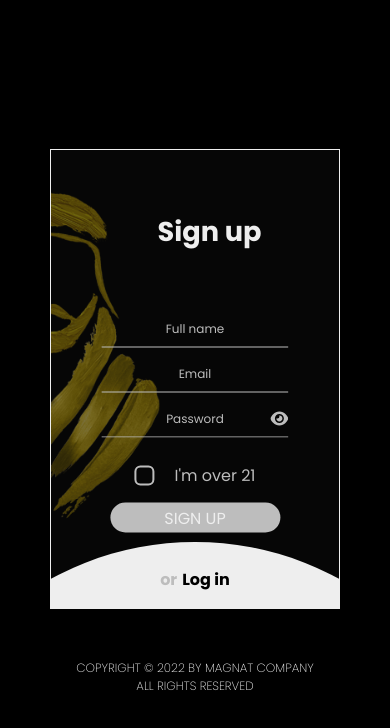
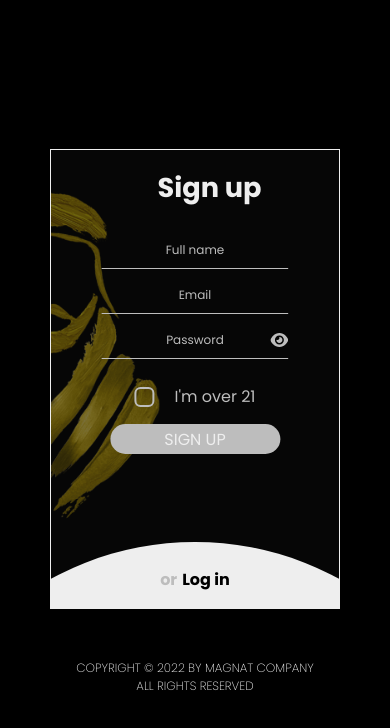
Before and after one commit to aramaramyan/Magnat_Company, a React (Create React App) app: page /login in a window 390 px wide. Shown: the top 728 px of the page. Built offline with nearby package versions, Linux system fonts and the light colour scheme; a web font is replaced by a local one.

Commit message:
fix(RegistrationMobile): change some CSS styles

```diff
--- a/src/components/SignUpForm/SignUpForm.jsx
+++ b/src/components/SignUpForm/SignUpForm.jsx
@@ -207,26 +207,32 @@ export default function SignUpForm({isSlide, handleSlide}) {
         <p>I'm over 21</p>
       </label>
       <button className="submit-btn" onClick={formSubmit}>Sign up</button>
+      <div className="error_wrapper">
         {ageError && (
-        <div className="error_wrapper">
+          <>
             <img src={warningIcon} alt="Warning Icon"/>
             <p>Please submit age</p>
-        </div>)}
+          </>
+        )}
         {fullName.error && fullName.error !== "Please fill input" && (
-        <div className="error_wrapper">
+          <>
             <img src={warningIcon} alt="Warning Icon"/>
             <p>{fullName.error}</p>
-        </div>)}
+          </>
+        )}
         {email.error && email.error !== "Please fill input" && (
-        <div className="error_wrapper">
+          <>
             <img src={warningIcon} alt="Warning Icon"/>
             <p>{email.error}</p>
-        </div>)}
+          </>
+        )}
         {password.error && password.error !== "Please fill input" && (
-        <div className="error_wrapper">
+          <>
             <img src={warningIcon} alt="Warning Icon"/>
             <p>{password.error}</p>
-        </div>)}
+          </>
+        )}
+      </div>
     </div>
   );
 }
--- a/src/pages/RegistrationMobile/RegistrationMobile.css
+++ b/src/pages/RegistrationMobile/RegistrationMobile.css
@@ -1,4 +1,4 @@
-.RegistrationMobile  {
+.RegistrationMobile {
     position: relative;
     min-height: 100vh;
     display: flex;
@@ -31,7 +31,7 @@
 
 .form-wrapper .signup {
     position: absolute;
-    top: 50%;
+    top: 40%;
     left: 50%;
     -webkit-transform: translate(-50%, -50%);
     width: 65%;
@@ -73,7 +73,7 @@
 .form-wrapper .signup .form-holder {
     position: relative;
     overflow: hidden;
-    margin-top: 50px;
+    margin-top: 15px;
     opacity: 1;
     visibility: visible;
     -webkit-transition: all 0.5s ease;
@@ -93,6 +93,7 @@
     line-height: 30px;
     padding: 8px 15px;
     border-bottom: 1px solid var(--lightGray);
+    border-radius: 0;
     width: 100%;
     font-size: 16px;
     color: var(--lightGray);
@@ -153,6 +154,7 @@
     background-repeat: no-repeat;
     background-size: cover;
     background-image: url("../../img/Registration/mob_bg2.png");
+    background-position: -93px 0;
     width: 200%;
     height: 550px;
     border-radius: 50%;
```
Lines whose indentation alone changed are shown as unchanged.
